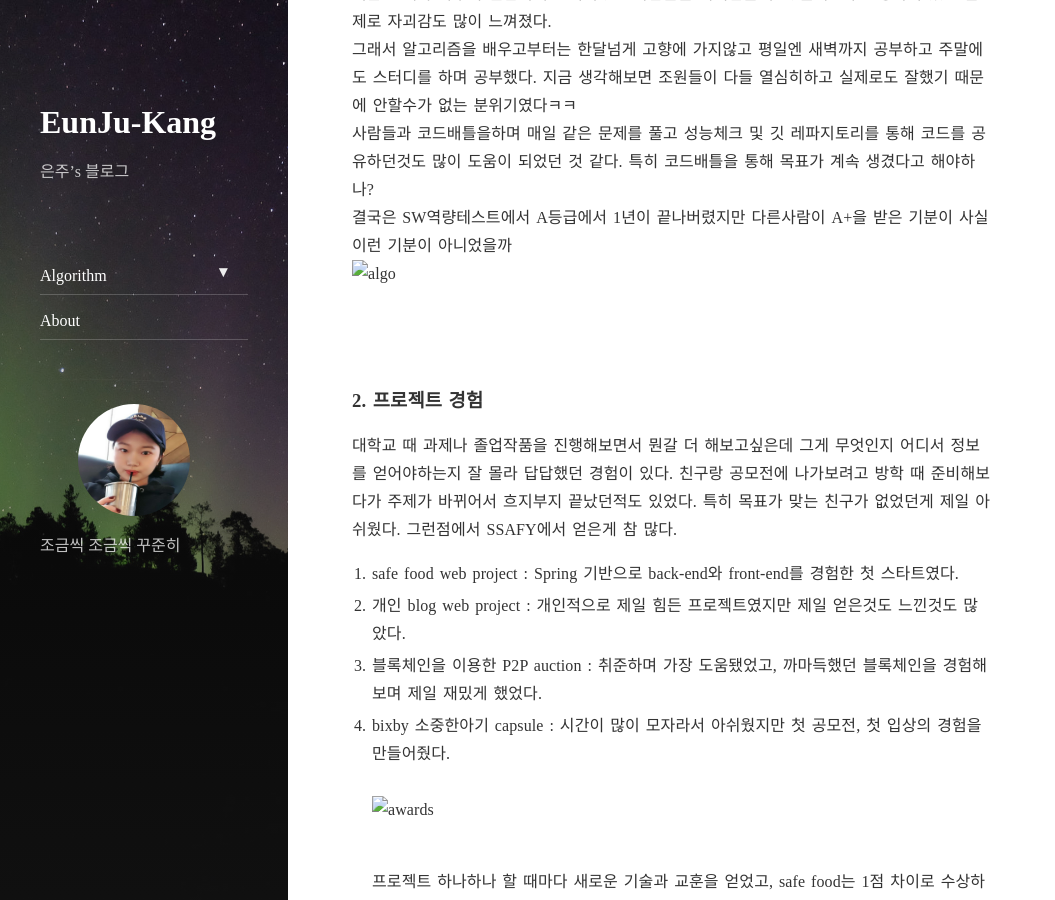
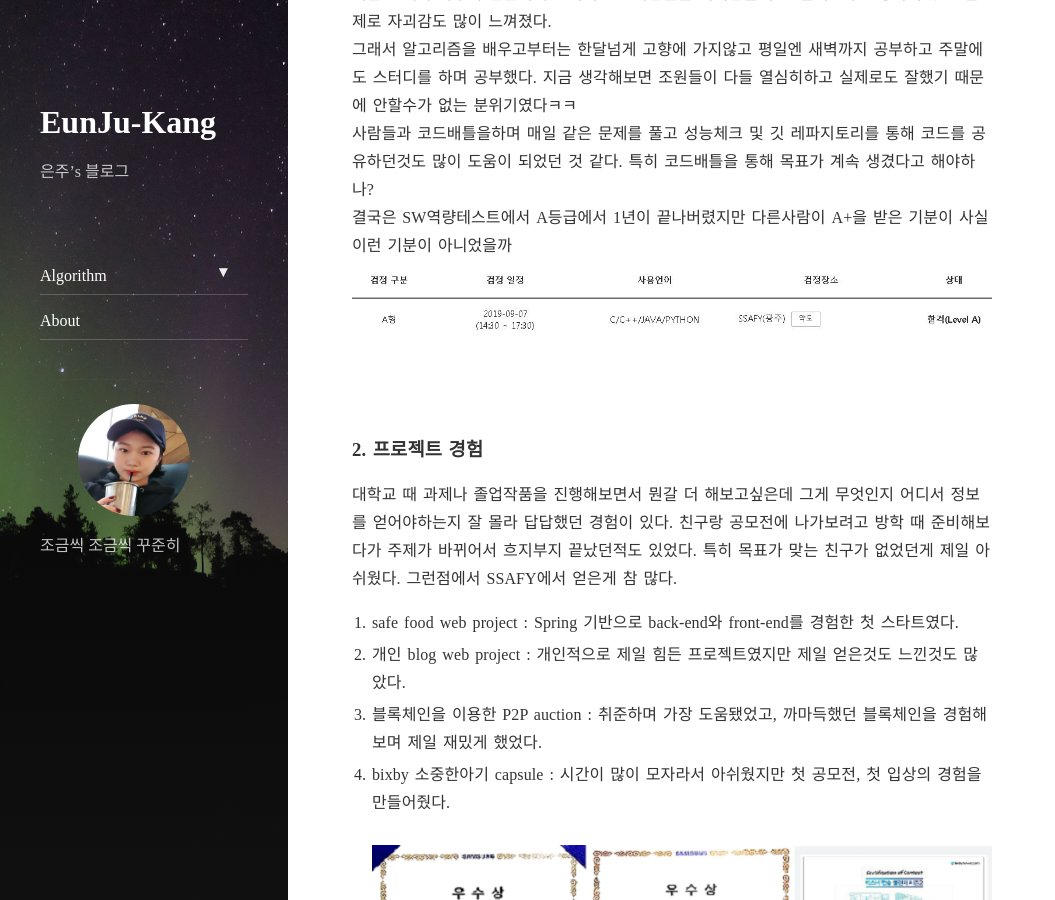
Before and after one commit to EunJu-Kang/EunJu-Kang.github.io, a Jekyll site: the page built from _posts/2020-01-12-2019회고.md, in a window 1280 px wide and 900 px high, scrolled down 976 px. Shown: the whole window, without its empty margins (0-1055 px from the left). Built offline with Jekyll 4.4.1, drawn with Linux system fonts in a browser that asks for light colours; nearby versions of some CDN libraries; comment, search, counter and statistics services are not loaded.

Commit message:
Update 2020-01-12-2019회고.md

```diff
--- a/_posts/2020-01-12-2019회고.md
+++ b/_posts/2020-01-12-2019회고.md
@@ -11,7 +11,7 @@ tags:
 그리고 그 변화는 대부분 SSAFY를 통해서 오게되었다.
 
 ### SSAFY(삼성 청년 SW 아카데미)
-![ssafy](../assets/img/aboutme/ssafy.png)
+![ssafy](/assets/img/aboutme/ssafy.png)
 4학년 2학기 졸업작품 발표를 앞두고 졸업 후 취업, 인턴, 대학원 등등 아직 진로를 정하지 못했었다.
 마침, 영양사였던 친구가 이직을 하고싶다했는데 SSAFY라는 데에서 비전공자도 지원할 수 있다고 권해보다가 내눈에 들어와 지원하게 되었었다.
 알고리즘을 배워보고 싶기도 했고 돈도 지원해주는데다가 취업 시 퇴소도 가능하다하여 가벼운 마음으로 지원하게 되었다.
@@ -26,7 +26,7 @@ tags:
 사람들과 코드배틀을하며 매일 같은 문제를 풀고 성능체크 및 깃 레파지토리를 통해 코드를 공유하던것도 많이 도움이 되었던 것 같다.
 특히 코드배틀을 통해 목표가 계속 생겼다고 해야하나?<br>
 결국은 SW역량테스트에서 A등급에서 1년이 끝나버렸지만 다른사람이 A+을 받은 기분이 사실 이런 기분이 아니었을까
-![algo](../assets/img/aboutme/level.JPG)
+![algo](/assets/img/aboutme/level.JPG)
 <br>
 <br>
 ### 2. 프로젝트 경험
@@ -39,7 +39,7 @@ tags:
 2. 개인 blog web project : 개인적으로 제일 힘든 프로젝트였지만 제일 얻은것도 느낀것도 많았다. <br>
 3. 블록체인을 이용한 P2P auction : 취준하며 가장 도움됐었고, 까마득했던 블록체인을 경험해보며 제일 재밌게 했었다. <br>
 4. bixby 소중한아기 capsule : 시간이 많이 모자라서 아쉬웠지만 첫 공모전, 첫 입상의 경험을 만들어줬다. <br><br>
-![awards](../assets/img/aboutme/awards.png)
+![awards](/assets/img/aboutme/awards.png)
 <br>
 프로젝트 하나하나 할 때마다 새로운 기술과 교훈을 얻었고, safe food는 1점 차이로 수상하지 못했지만 나머지 프로젝트들은 수상을 하는 경험을 만들어주었다.
 
```
